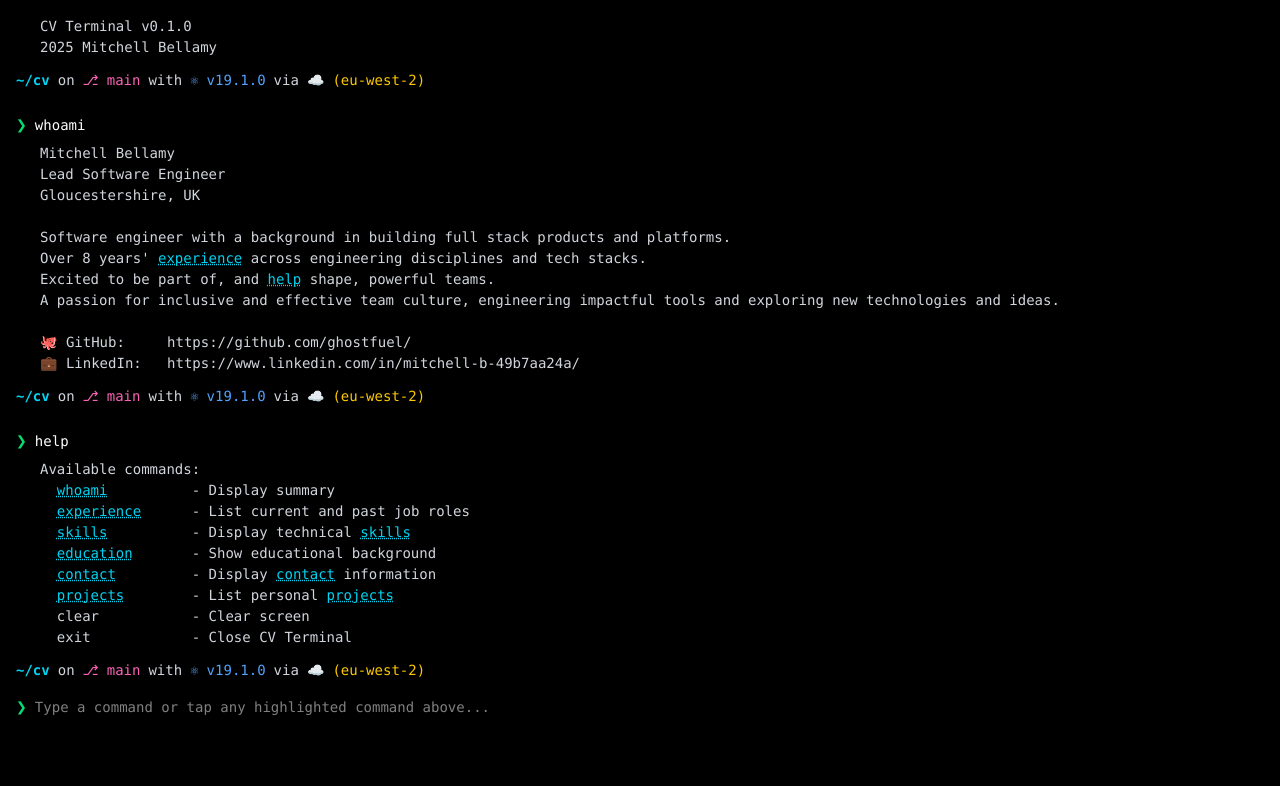
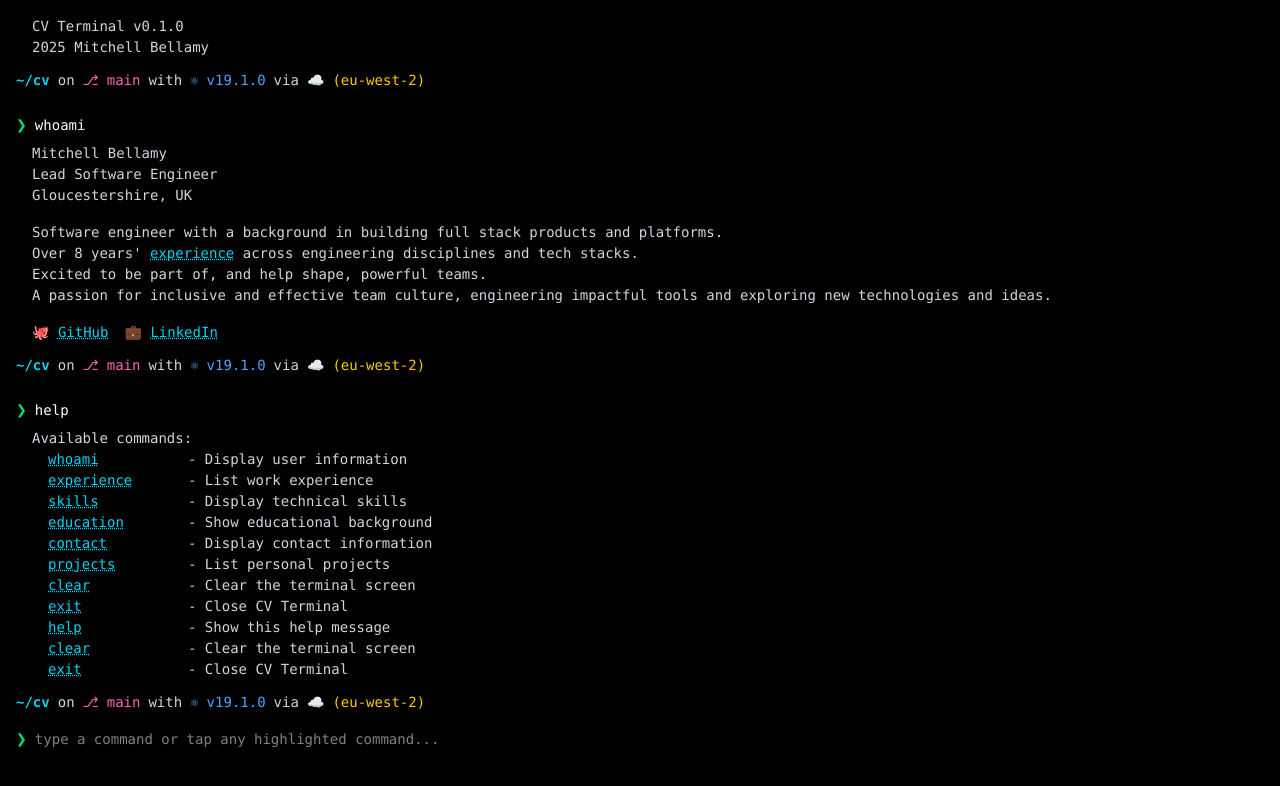
Before and after one commit to ghostfuel/cv-terminal, a React (Vite) app: page / in a window 1280 px wide. Shown: the top 786 px of the page. Built offline with nearby package versions, Linux system fonts and the light colour scheme.

Commit message:
Remove cv.ts in favour of greater control within main terminal page Replace sweeping regex links and support React output in commands Add more complete Command types Prevent mobile keyboards from auto-capitalizing first letter

```diff
--- a/src/App.tsx
+++ b/src/App.tsx
@@ -1,49 +1,103 @@
-import type React from "react"
-import { useEffect, useRef, useState } from "react"
-import cv from "./cv"
+import { useEffect, useRef, useState, type KeyboardEvent, type ReactNode } from "react"
+
+type Command = "help" | "whoami" | "experience" | "skills" | "education" | "contact" | "projects" | "clear" | "exit"
+type CommandMap = {
+  [key in Command]: {
+    description: string
+    output: string[] | ReactNode[]
+  }
+}
 
 interface CommandHistory {
   command: string
-  output: string[]
+  output: string[] | ReactNode[]
   timestamp: Date
 }
 
 export default function App() {
   const [commandHistory, setCommandHistory] = useState<CommandHistory[]>([])
   const [currentCommand, setCurrentCommand] = useState("")
-  const [isBooting, setIsBooting] = useState(true)
+  const [isLoading, setIsLoading] = useState(true)
   const inputRef = useRef<HTMLInputElement>(null)
   const terminalRef = useRef<HTMLDivElement>(null)
 
-  const commands = {
+  const clickableCommand = (command: Command) => (
+    <span
+      className="clickable-command cursor-pointer text-cyan-400 hover:text-cyan-300 underline decoration-dotted"
+      onClick={() => executeCommand(command)}
+    >
+      {command}
+    </span>
+  )
+
+  const commandHelp = (command: Command, description: string) => (
+    <div className="ml-4 flex">
+      <div className="w-35">{clickableCommand(command)}</div>
+      <div>- {description}</div>
+    </div>
+  )
+
+  const cv = {
+    name: "Mitchell Bellamy",
+    currentTitle: "Lead Software Engineer",
+    location: "Gloucestershire, UK",
+    about: [
+      "Software engineer with a background in building full stack products and platforms.",
+      (<>Over 8 years' {clickableCommand("experience")} across engineering disciplines and tech stacks.</>),
+      "Excited to be part of, and help shape, powerful teams.",
+      "A passion for inclusive and effective team culture, engineering impactful tools and exploring new technologies and ideas.",
+    ],
+    contact: {
+      email: "TODO",
+      linkedin: "https://www.linkedin.com/in/mitchell-b-49b7aa24a/",
+      github: "https://github.com/ghostfuel/",
+      website: "TODO",
+    }
+  }
+
+  const externalLink = (href: string, text?: string) => (
+    <a
+      href={href}
+      target="_blank"
+      rel="noopener noreferrer"
+      className="text-cyan-400 hover:text-cyan-300 underline decoration-dotted"
+    >
+      {text || href}
+    </a>
+  )
+
+  const commands: CommandMap = {
     help: {
       description: "Show available commands",
       output: [
         "Available commands:",
-        "  whoami          - Display summary",
-        "  experience      - List current and past job roles",
-        "  skills          - Display technical skills",
-        "  education       - Show educational background",
-        "  contact         - Display contact information",
-        "  projects        - List personal projects",
-        "  clear           - Clear screen",
-        "  exit            - Close CV Terminal",
+        commandHelp("whoami", "Display user information"),
+        commandHelp("experience", "List work experience"),
+        commandHelp("skills", "Display technical skills"),
+        commandHelp("education", "Show educational background"),
+        commandHelp("contact", "Display contact information"),
+        commandHelp("projects", "List personal projects"),
+        commandHelp("clear", "Clear the terminal screen"),
+        commandHelp("exit", "Close CV Terminal"),
+        commandHelp("help", "Show this help message"),
+        commandHelp("clear", "Clear the terminal screen"),
+        commandHelp("exit", "Close CV Terminal"),
       ],
     },
     whoami: {
       description: "Display user information",
       output: [
-        cv.name,
-        cv.currentTitle,
-        cv.location,
-        " ",
-        ...cv.about,
-        " ",
-        // `📧 Email:      ${cv.contact.email}`,
-        `🐙 GitHub:     ${cv.contact.github}`,
-        `💼 LinkedIn:   ${cv.contact.linkedin}`,
-        // `🌐 Website:    ${cv.contact.website}`,
-      ],
+        (<div>{cv.name}</div>),
+        (<div>{cv.currentTitle}</div>),
+        (<div>{cv.location}</div>),
+        (<div className="mt-4">{cv.about.map((line, index) => <div key={index}>{line}</div>)}</div>),
+        (<div className="flex items-center gap-4 flex-wrap mt-4">
+          {/* <div>📧 Email:      {cv.contact.email}</div> */}
+          <span>🐙 {externalLink(cv.contact.github, "GitHub")}</span>
+          <span>💼 {externalLink(cv.contact.linkedin, "LinkedIn")}</span>
+          {/* <div>🌐 Website:    {cv.contact.website}</div> */}
+        </div>),
+      ]
     },
     experience: {
       description: "List work experience",
@@ -71,7 +125,7 @@ export default function App() {
         "   • Began to develop full stack (MEAN) applications for analysts",
         "   • Created tools to automate data processing and reporting",
         " ",
-        "🎓 See also: education, skills, projects",
+        (<>🎓 See also: {clickableCommand("education")}, {clickableCommand("skills")}, {clickableCommand("projects")}</>)
       ],
     },
     skills: {
@@ -93,7 +147,7 @@ export default function App() {
         "   Kubernetes ██████               30%",
         "   CI/CD      █████████████████    80%",
         " ",
-        "🚀 See my work: projects, experience",
+        (<>🚀 See my work: {clickableCommand("projects")}, {clickableCommand("experience")}</>),
       ],
     },
     education: {
@@ -105,61 +159,40 @@ export default function App() {
         "📜 Certifications:",
         "    AWS Certified Practitioner (2020)",
         " ",
-        "💼 See related; skills, experience",
+        (<>💼 See also: {clickableCommand("experience")}, {clickableCommand("skills")}</>),
       ],
     },
     contact: {
       description: "Display contact information",
       output: [
-        `📧 Email:    ${cv.contact.email}`,
+        // TODO: `📧 Email:    ${cv.contact.email}`,
         `📍 Location: ${cv.location}`,
         " ",
-        `🐙 GitHub:   ${cv.contact.github}`,
-        `💼 LinkedIn: ${cv.contact.linkedin}`,
-        `🌐 Website:  ${cv.contact.website}`,
+        (<>🐙 {externalLink(cv.contact.github, "GitHub")}</>),
+        (<>💼 {externalLink(cv.contact.linkedin, "LinkedIn")}</>),
+        // TODO: `🌐 Website:  ${cv.contact.website}`,
         " ",
-        "Feel free to reach out! I'm always open to interesting",
-        "opportunities and conversations about technology.",
+        "Feel free to reach out! I'm always open to interesting opportunities!",
       ],
     },
     projects: {
       description: "List personal projects",
       output: [
-        "🔧 www.amplified.tools",
+        (<>🔧 {externalLink("https://www.amplified.tools", "amplified.tools")}</>),
         "   Tools for automating Spotify playlists and music discovery",
         "   Tech: AWS, Serverless, TypeScript, Node.js, Bun, React, Tailwind",
-        `   ${cv.contact.github}/amplified-tools`,
       ],
-    }
+    },
+    clear: {
+      description: "Clear the terminal screen",
+      output: [],
+    },
+    exit: {
+      description: "Close CV Terminal",
+      output: ["Goodbye! Thanks for visiting my CV.", "Connection closed."],
+    },
   }
 
-  // Function to make commands in text clickable
-  const makeCommandsClickable = (text: string) => {
-    const commandNames = Object.keys(commands)
-    let result = text
-
-    commandNames.forEach((cmd) => {
-      // Create a regex that matches the command as a whole word
-      const regex = new RegExp(`\\b${cmd}\\b`, "g")
-      result = result.replace(
-        regex,
-        `<span class="clickable-command cursor-pointer text-cyan-400 hover:text-cyan-300 underline decoration-dotted" data-command="${cmd}">${cmd}</span>`,
-      )
-    })
-
-    return result
-  }
-
-  // Handle clicking on commands in the output
-  const handleCommandClick = (e: React.MouseEvent) => {
-    const target = e.target as HTMLElement
-    if (target.classList.contains("clickable-command")) {
-      const command = target.getAttribute("data-command")
-      if (command) {
-        executeCommand(command)
-      }
-    }
-  }
 
   // Starship-style prompt component
   const StarshipPrompt = ({ showCursor = false, command = "" }: { showCursor?: boolean, command?: string }) => (
@@ -186,7 +219,6 @@ export default function App() {
   )
 
   useEffect(() => {
-    // Auto-type initial commands
     const autoTypeCommands = async () => {
       await new Promise((resolve) => setTimeout(resolve, 500))
 
@@ -194,27 +226,24 @@ export default function App() {
       setCommandHistory([
         {
           command: "",
-          // Show current year in the output
           output: ["CV Terminal v0.1.0", `${new Date().getFullYear()} ${cv.name}`],
           timestamp: new Date(),
         },
       ])
 
       await new Promise((resolve) => setTimeout(resolve, 500))
-
-      // Auto-type 'whoami' command
       await typeCommand("whoami")
       await new Promise((resolve) => setTimeout(resolve, 1000))
       await typeCommand("help")
 
-      setIsBooting(false)
+      setIsLoading(false)
       if (inputRef.current) {
         inputRef.current.focus()
       }
     }
 
     autoTypeCommands()
-  // eslint-disable-next-line react-hooks/exhaustive-deps
+    // eslint-disable-next-line react-hooks/exhaustive-deps
   }, [])
 
   const typeCommand = (cmd: string): Promise<void> => {
@@ -316,7 +345,7 @@ export default function App() {
     setCurrentCommand("")
   }
 
-  const handleKeyPress = (e: React.KeyboardEvent) => {
+  const handleKeyPress = (e: KeyboardEvent) => {
     if (e.key === "Enter") {
       executeCommand(currentCommand)
     }
@@ -328,7 +357,6 @@ export default function App() {
       <div
         ref={terminalRef}
         className="flex-1 p-4 overflow-y-auto scrollbar-thin scrollbar-thumb-gray-600"
-        onClick={handleCommandClick}
       >
         {/* Command history */}
         {commandHistory.map((entry, index) => (
@@ -339,17 +367,15 @@ export default function App() {
               </div>
             )}
             {entry.output.map((line, lineIndex) => (
-              <div
-                key={lineIndex}
-                className="text-gray-300 whitespace-pre-wrap ml-6"
-                dangerouslySetInnerHTML={{ __html: makeCommandsClickable(line) }}
-              />
+              <div key={lineIndex} className="text-gray-300 whitespace-pre-wrap ml-4">
+                {line}
+              </div>
             ))}
           </div>
         ))}
 
         {/* Current input line */}
-        {!isBooting && (
+        {!isLoading && (
           <div className="mb-1">
             <StarshipPrompt />
             <div className="flex items-center gap-2 mt-1">
@@ -362,8 +388,9 @@ export default function App() {
                 onKeyPress={handleKeyPress}
                 className="flex-1 bg-transparent text-white outline-none"
                 autoFocus
+                autoCapitalize="none"
                 spellCheck={false}
-                placeholder="Type a command or tap any highlighted command above..."
+                placeholder="type a command or tap any highlighted command..."
               />
             </div>
           </div>
--- a/src/cv.ts
+++ /dev/null
@@ -1,18 +0,0 @@
-export default {
-    username: "mitchell",
-    name: "Mitchell Bellamy",
-    currentTitle: "Lead Software Engineer",
-    location: "Gloucestershire, UK",
-    about: [
-        "Software engineer with a background in building full stack products and platforms.",
-        "Over 8 years' experience across engineering disciplines and tech stacks.",
-        "Excited to be part of, and help shape, powerful teams.",
-        "A passion for inclusive and effective team culture, engineering impactful tools and exploring new technologies and ideas.",
-    ],
-    contact: {
-        email: "TODO",
-        linkedin: "https://www.linkedin.com/in/mitchell-b-49b7aa24a/",
-        github: "https://github.com/ghostfuel/",
-        website: "TODO",
-    },
-}
```
